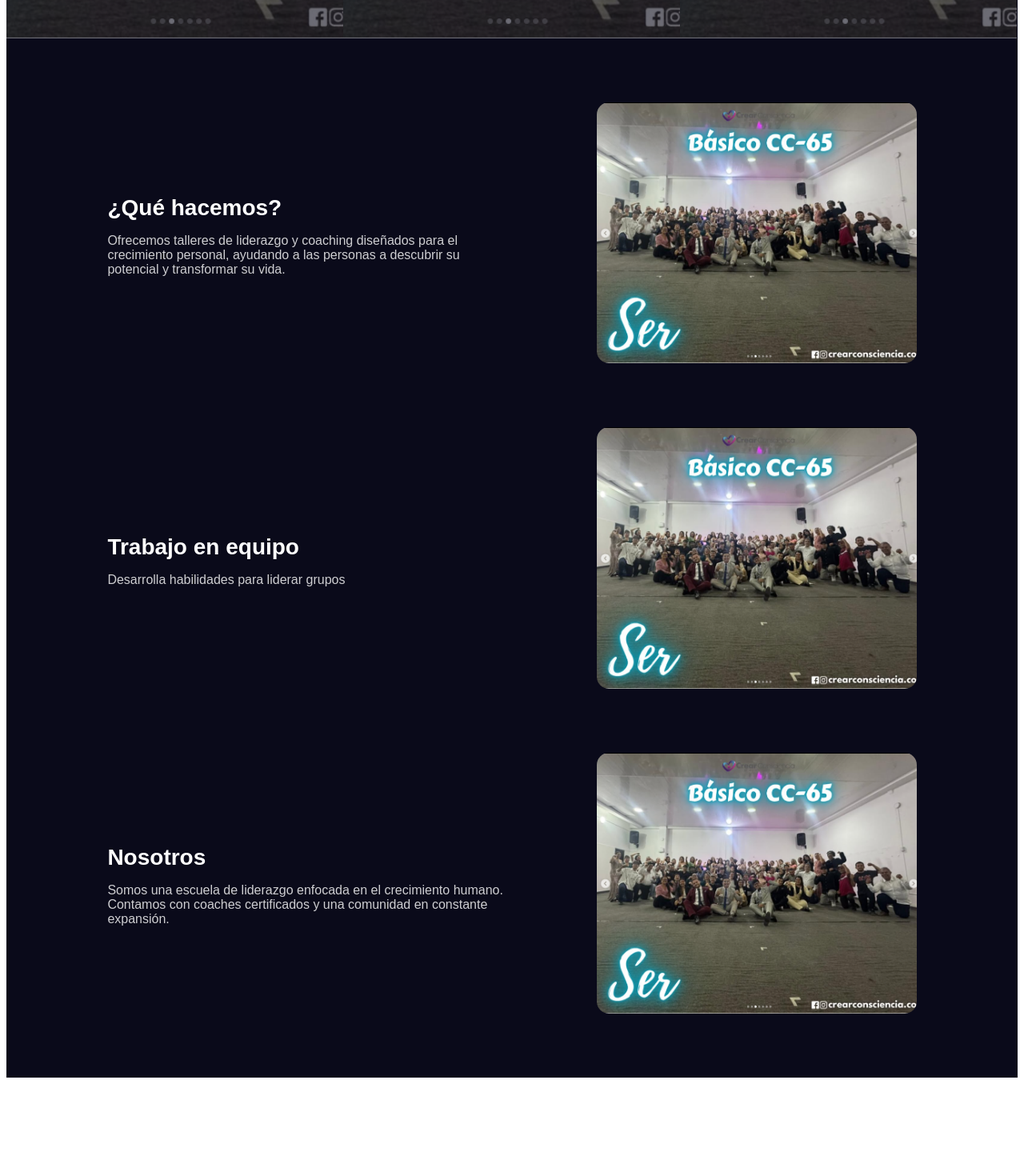
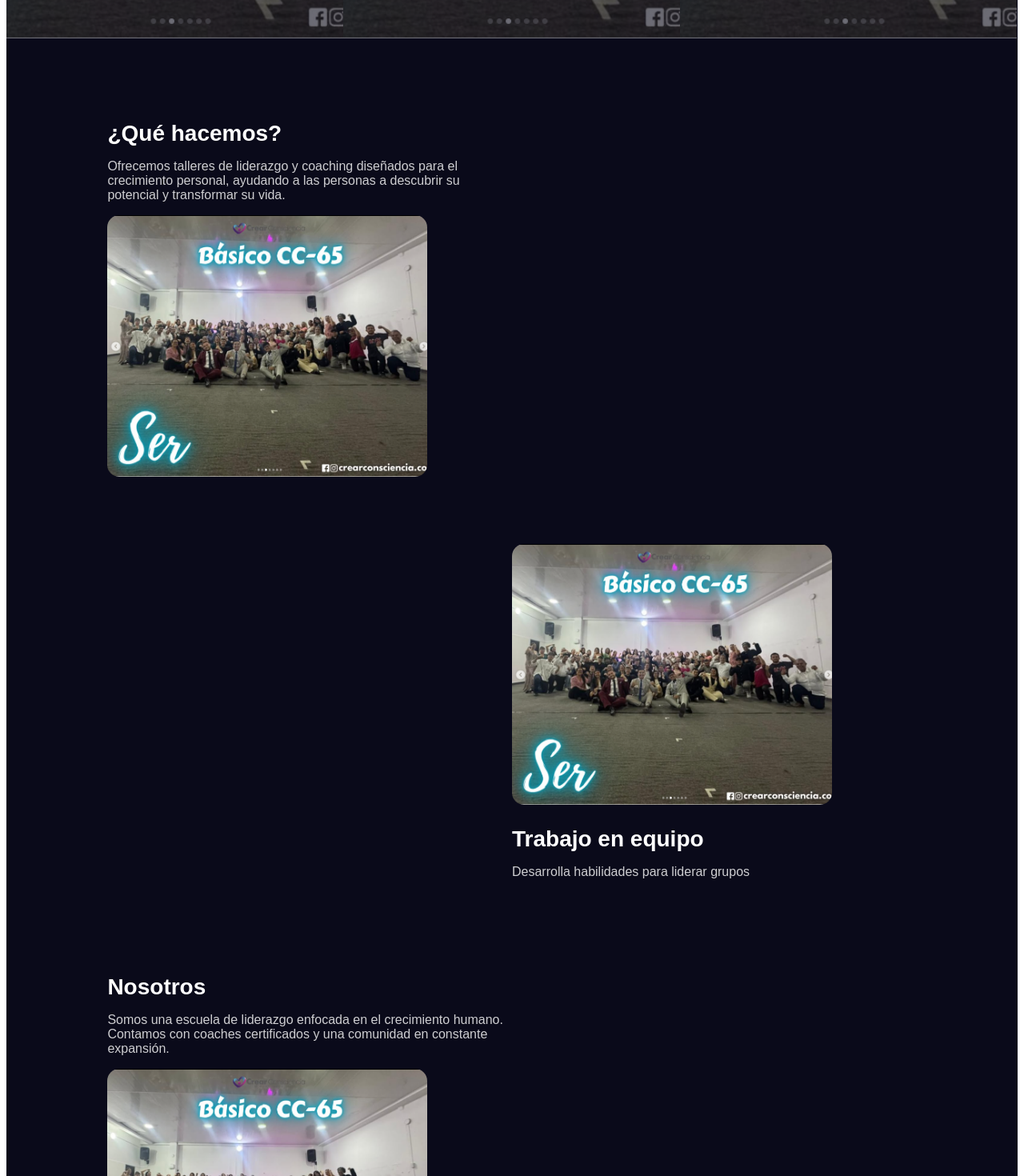
Before and after one commit to LuisCruz11/lidera360-frontend, a React (Vite) app: page / in a window 1280 px wide. Shown: the part 760-2230 px from the top of the page at 80% size. Before the commit the page ends 2115 px from the top, so only its background shows below. Built offline with nearby package versions, Linux system fonts and the light colour scheme.

Commit message:
Cambio en Home

```diff
--- a/src/pages/Home.jsx
+++ b/src/pages/Home.jsx
@@ -42,13 +42,13 @@ function Home() {
               Ofrecemos talleres de liderazgo y coaching diseñados para el crecimiento personal,
               ayudando a las personas a descubrir su potencial y transformar su vida.
             </p>
+            <img src={Talleres} className="feature-img" />
           </div>
-          <img src={Talleres} className="feature-img" />
         </div>
 
         <div className="feature right">
-          <img src={Talleres} className="feature-img" />
           <div className="feature-text">
+            <img src={Talleres} className="feature-img" />
             <h2>Trabajo en equipo</h2>
             <p>Desarrolla habilidades para liderar grupos</p>
           </div>
@@ -61,8 +61,8 @@ function Home() {
               Somos una escuela de liderazgo enfocada en el crecimiento humano.
               Contamos con coaches certificados y una comunidad en constante expansión.
             </p>
+            <img src={Talleres} className="feature-img" />
           </div>
-          <img src={Talleres} className="feature-img" />
         </div>
 
       </section>
```
